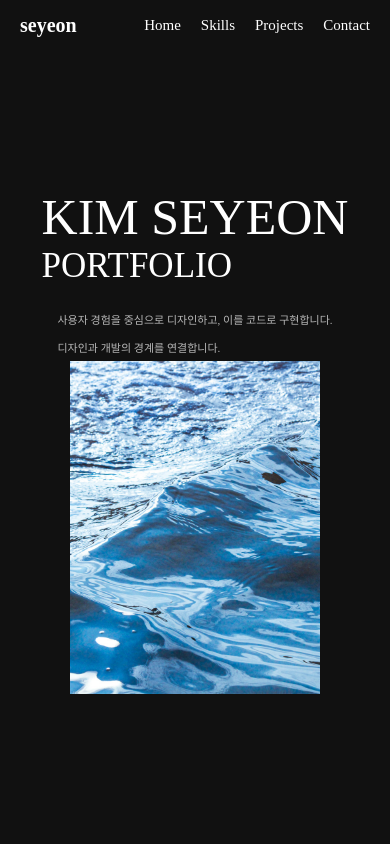
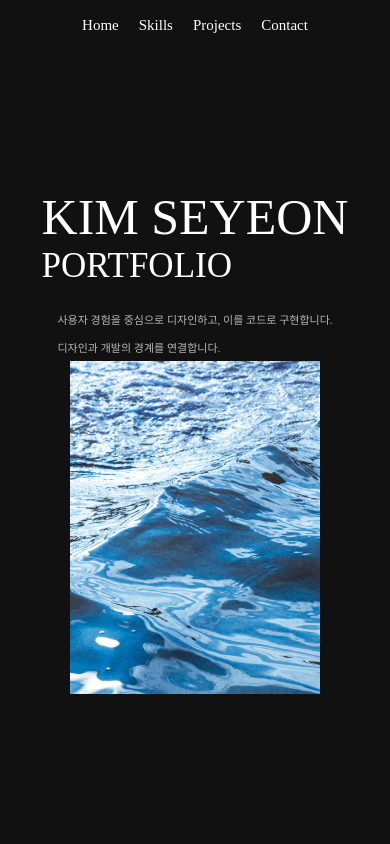
Before and after one commit to ksyeon068/portfolio, a React (Vite) app: page / in a window 390 px wide. Shown: the top 844 px of the page. Built offline with nearby package versions, Linux system fonts and the light colour scheme.

Commit message:
헤더420로고제거

```diff
--- a/src/style/header.css
+++ b/src/style/header.css
@@ -1 +1 @@
-.header{position:fixed;top:0;left:0;width:100%;height:80px;z-index:1000;transition:background-color .3s ease,border-bottom .3s ease;background-color:rgba(0,0,0,0)}.header.on{background-color:rgba(70,70,70,.8)}.header.on .inner h1,.header.on .inner ul li{color:#fff}.header .inner{display:flex;justify-content:space-between;height:80px;align-items:center}.header .inner h1{color:#fff}.header .inner ul{display:flex;gap:20px}.header .inner ul li{font-size:20px;cursor:pointer;color:#fff}@media screen and (max-width: 760px){.header{height:50px}.header .inner{height:50px}.header .inner h1{color:#fff;font-size:20px}.header .inner ul{display:flex;gap:20px}.header .inner ul li{font-size:15px;cursor:pointer;color:#fff}}@media screen and (max-width: 420px){.header{height:50px}.header .inner{height:50px}.header .inner h1{color:#fff;font-size:20px}.header .inner ul{display:flex;gap:20px}.header .inner ul li{font-size:15px;cursor:pointer;color:#fff}}
+.header{position:fixed;top:0;left:0;width:100%;height:80px;z-index:1000;transition:background-color .3s ease,border-bottom .3s ease;background-color:rgba(0,0,0,0)}.header.on{background-color:rgba(70,70,70,.8)}.header.on .inner h1,.header.on .inner ul li{color:#fff}.header .inner{display:flex;justify-content:space-between;height:80px;align-items:center}.header .inner h1{color:#fff}.header .inner ul{display:flex;gap:20px}.header .inner ul li{font-size:20px;cursor:pointer;color:#fff}@media screen and (max-width: 760px){.header{height:50px}.header .inner{height:50px}.header .inner h1{color:#fff;font-size:20px}.header .inner ul{display:flex;gap:20px}.header .inner ul li{font-size:15px;cursor:pointer;color:#fff}}@media screen and (max-width: 420px){.header{height:50px}.header .inner{height:50px}.header .inner h1{color:#fff;font-size:20px;display:none}.header .inner ul{margin:0 auto;display:flex;gap:20px}.header .inner ul li{font-size:15px;cursor:pointer;color:#fff}}
--- a/src/style/header.scss
+++ b/src/style/header.scss
@@ -55,8 +55,9 @@
         height: 50px;
         .inner{
             height: 50px;
-            h1{color: #fff; font-size: 20px;}
+            h1{color: #fff; font-size: 20px; display: none;}
             ul{
+                margin: 0 auto;
                 display: flex;
                 gap: 20px;
                 li{
```
